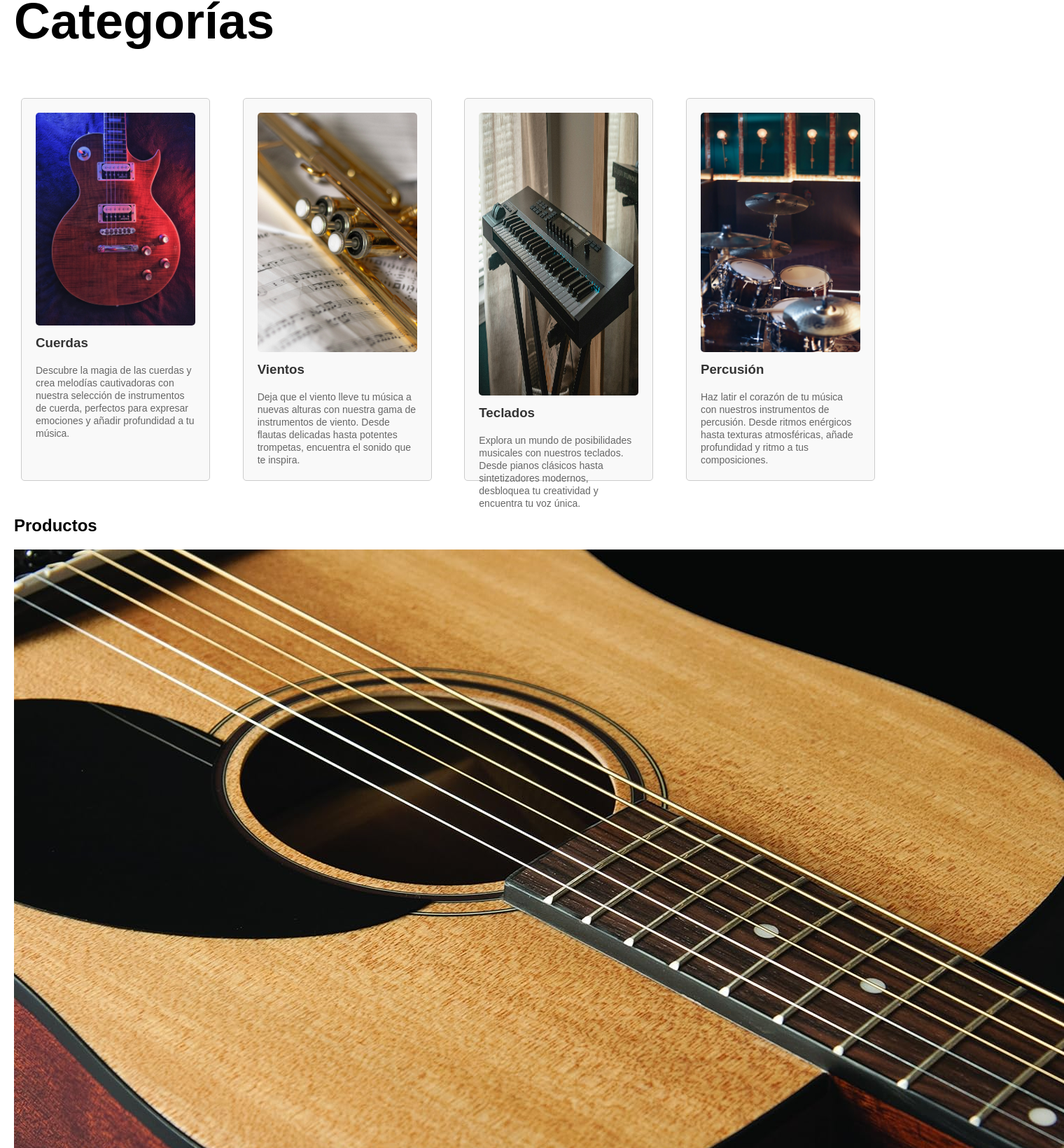
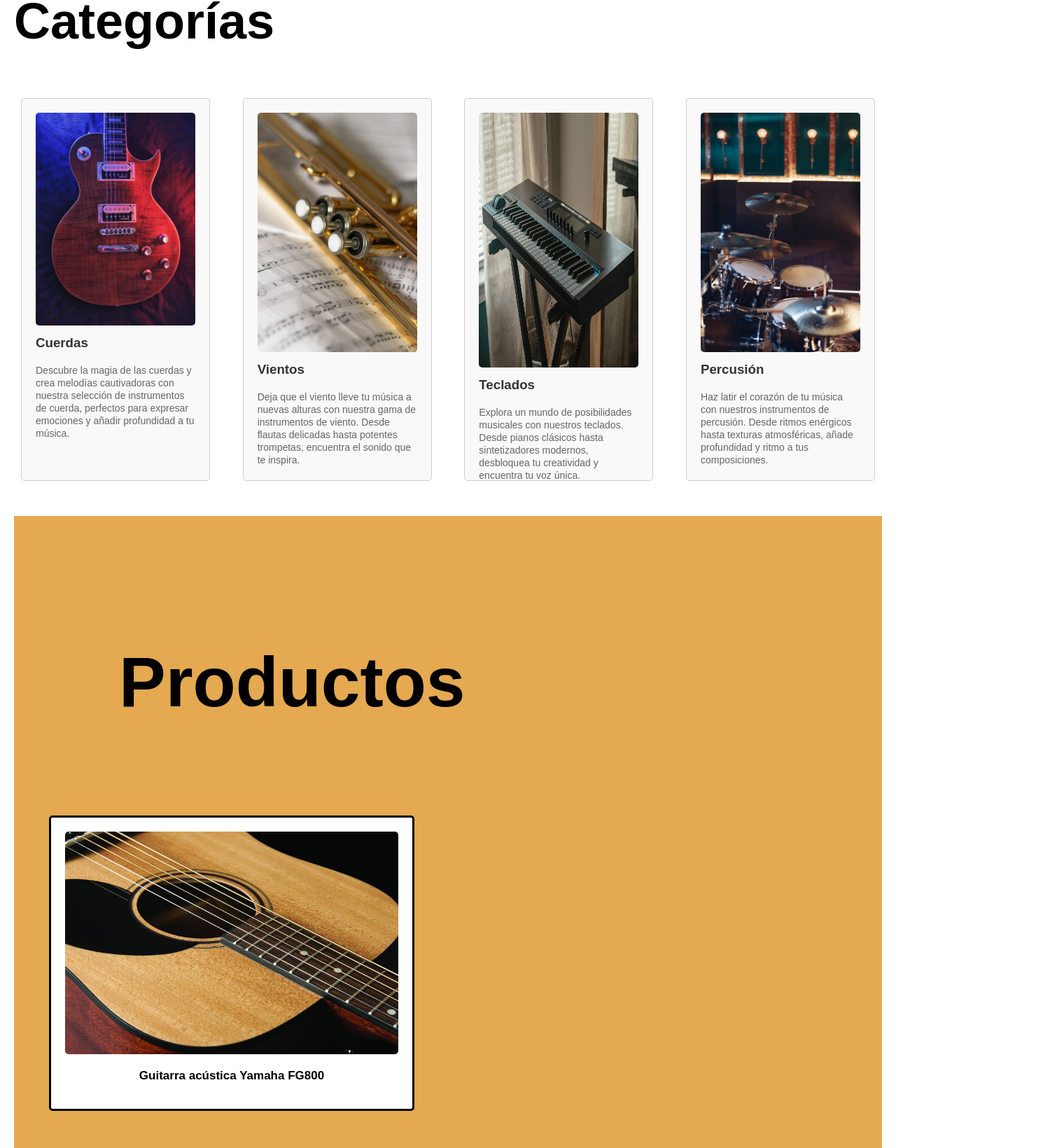
Before and after one commit to astridtorres21/Frontends_ProyectoFinal_C5_G2, a React (Create React App) app in the folder frontend/: page / in a window 1280 px wide. Shown: the part 491-2131 px from the top of the page at 70% size, 1520 px wide, since content can reach past the window. Built offline with nearby package versions, Linux system fonts and the light colour scheme.

Commit message:
cambios body y footer css tambien

```diff
--- a/frontend/src/components/css/Body.css
+++ b/frontend/src/components/css/Body.css
@@ -43,9 +43,49 @@
     font-size: 14px;
 }
 
-/* Estilo para la imagen del piano */
+
 .category-card img.piano-img {
-    width: 100%; /* Ancho automático */
-    height: 100%; /* Altura del 100% del contenedor */
-    max-height: 80%; /* Altura máxima */
-  }
+    width: 100%;
+    height: 100%;
+    max-height: 72%;
+}
+
+.products-cards {
+    display: flex;
+    flex-wrap: wrap;
+
+    background-color: #E4A951;
+}
+
+
+.title-products{
+    font-size: 100px;
+    margin-top: 180px;
+    margin-left: 150px;
+}
+
+.products-card img {
+    width: 100%;
+    height: auto;
+    border-radius: 5px;
+}
+
+.products-card{
+    width: calc(40% - 20px);
+    margin: 50px;
+    padding: 20px;
+    border: 3px solid #000;
+    border-radius: 5px;
+    background-color: #fff;
+
+
+}
+
+.products-card h3 {
+    display: flex;
+    align-items: center;
+    justify-content: center;
+    color: #000;
+    font-size: 17px;
+
+}
--- a/frontend/src/components/css/Footer.css
+++ b/frontend/src/components/css/Footer.css
@@ -1,6 +1,6 @@
 
 .footer {
-    background-color: #333;
+    background-color: #000000;
     color: #fff;
     padding: 20px;
     overflow: hidden;
@@ -13,9 +13,20 @@
 }
 
 
-.left-content img {
-    width: 80px;
+.logo_nota {
+    width: 8%;
     height: auto;
+    margin-right: 10px;
+    margin-top: 18px;
+    inline-size: 40px;
+
+}
+
+.logo_blanco {
+    width: 20%;
+    margin-top: 30px;
+    inline-size: 150px;
+
 
 }
 
@@ -31,6 +42,7 @@
     width: 40px;
     height: auto;
     margin-left: 10px;
+    margin-top: 28px;
 
 }
 
```
